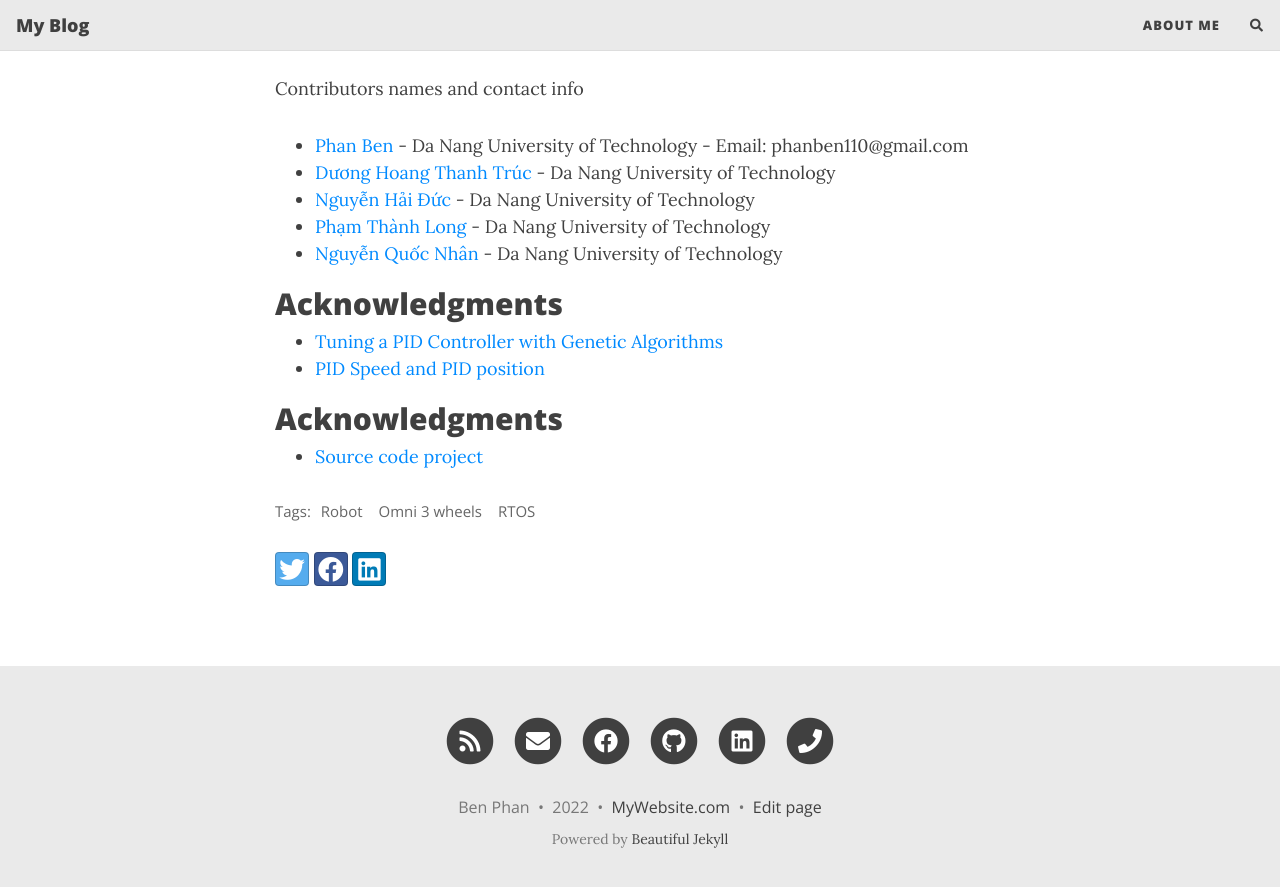
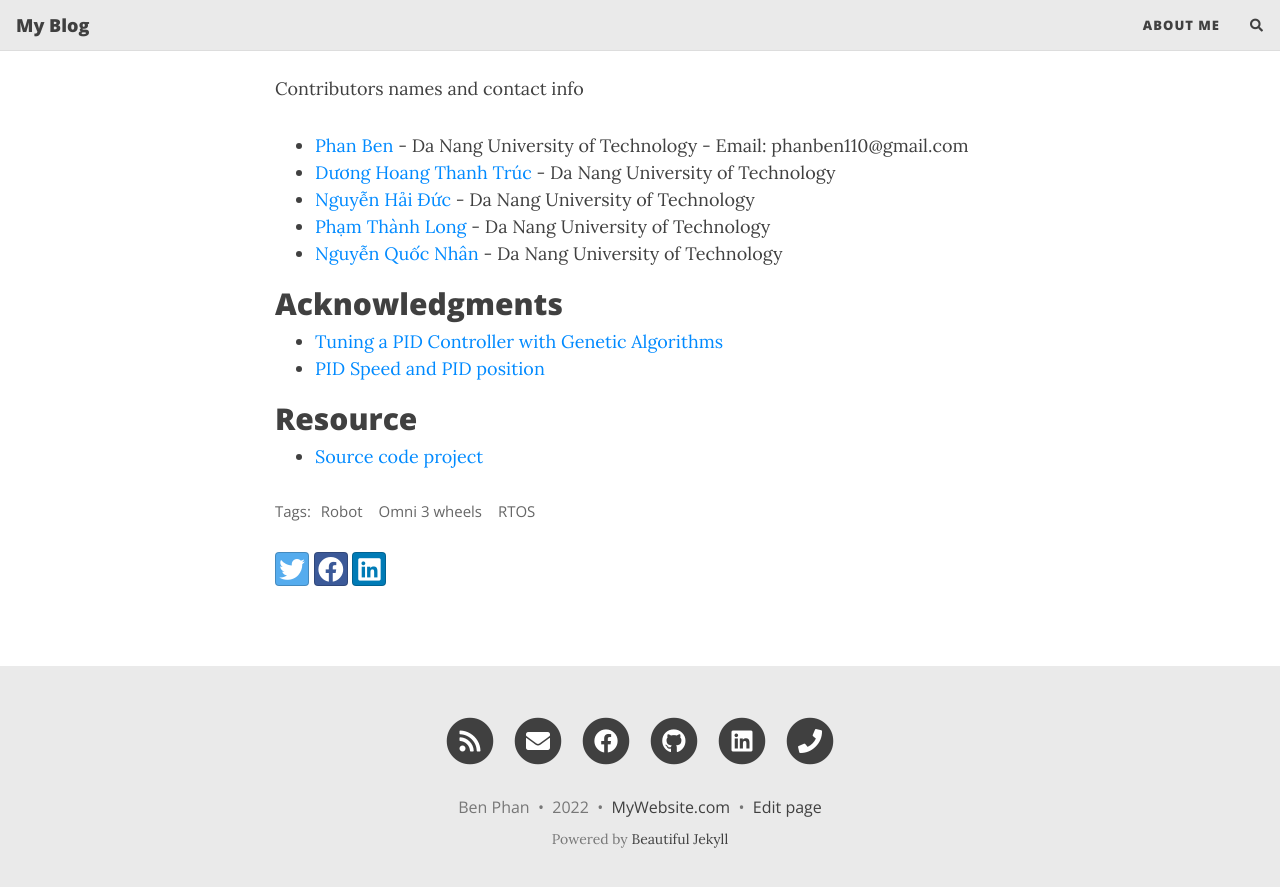
Before and after one commit to phanben110/phanben110.github.io, a Jekyll site: the page built from _posts/2022-04-29-Robot Omni.md, in a window 1280 px wide and 900 px high, scrolled down 2148 px. Shown: the top 887 px of the window. Built offline with Jekyll 4.4.1, drawn with Linux system fonts in a browser that asks for light colours; nearby versions of some CDN libraries; comment, search, counter and statistics services are not loaded.

Commit message:
"update resource"

```diff
--- a/_posts/2022-04-29-Robot Omni.md
+++ b/_posts/2022-04-29-Robot Omni.md
@@ -49,6 +49,5 @@ Contributors names and contact info
 * [Tuning a PID Controller with Genetic Algorithms](https://www.youtube.com/watch?v=S5C_z1nVaSg&t=2s)
 * [PID Speed and PID position](http://arduino.vn/result/5401-pid-speed-position-control)
 
-## Acknowledgments
-
+## Resource
 * [Source code project](https://github.com/phanben110/Robot-Omni-3-wheels-RTOS)
```
